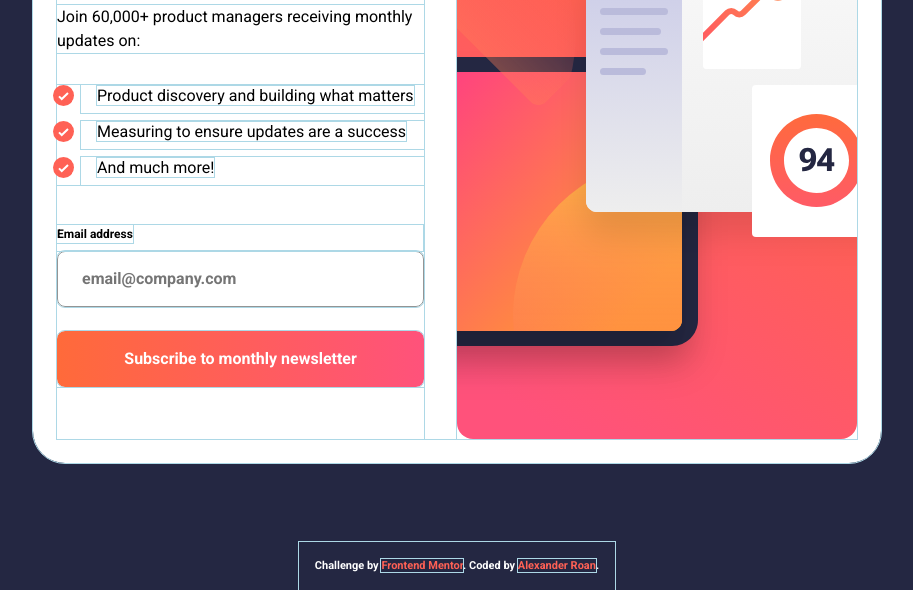
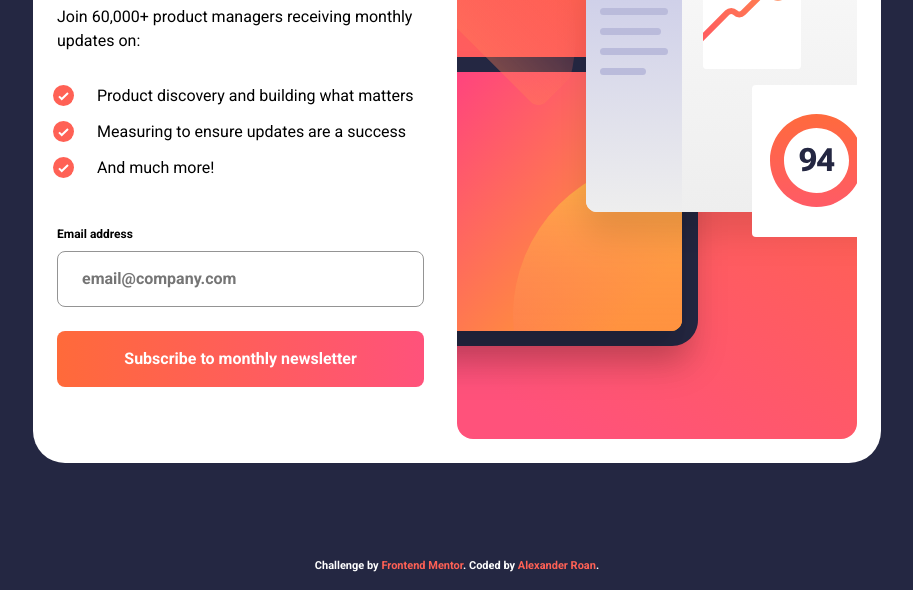
Before and after one commit to dearestalexander/fm-newsletter, a plain HTML site: page index.html in a window 1280 px wide. Shown: the part 210-800 px from the top of the page, without its empty margins (183-1096 px from the left). Drawn offline with Linux system fonts and the light colour scheme.

```diff
--- a/styles.css
+++ b/styles.css
@@ -1,7 +1,3 @@
-* {
-  outline: 1px solid lightblue;
-}
-
 /*-----------------
 =======RESET=======
 -----------------*/
```
Also changed, not shown: design/active-states.jpg (deleted), design/desktop-design.jpg (deleted), design/desktop-success-active.jpg (deleted), design/desktop-success.jpg (deleted), design/error-states.jpg (deleted), design/mobile-design.jpg (deleted), design/mobile-success.jpg (deleted), preview.jpg (deleted), screenshots/newsletter-desktop-2.png (added), screenshots/newsletter-desktop-3.png (added), screenshots/newsletter-desktop-4.png (added), screenshots/newsletter-desktop.png (added), screenshots/newsletter-mobile.png (added), 4 other files.
